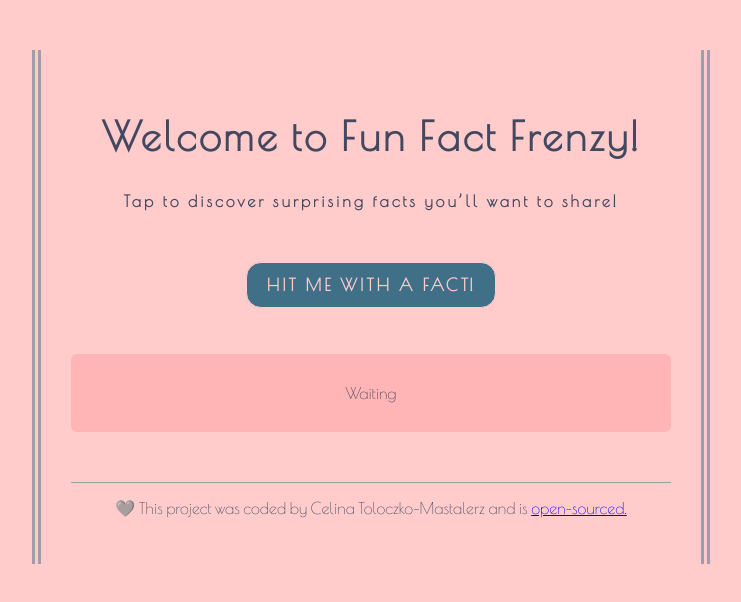
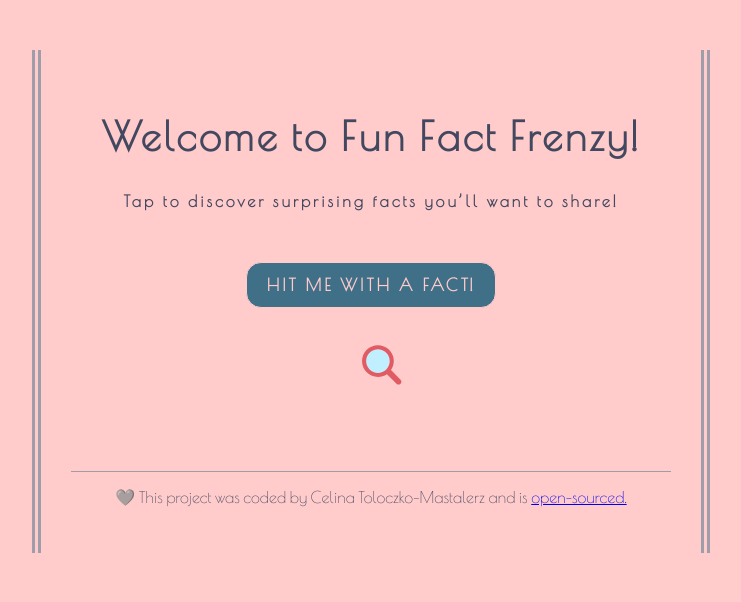
Before and after one commit to ctoloczko/react-random-facts, a React (Create React App) app: page / in a window 1280 px wide. Shown: the top 602 px of the page, without its empty margins (269-1010 px from the left). Built offline with nearby package versions, Linux system fonts and the light colour scheme.

Commit message:
added typewriter effect and deployed on netlify

```diff
--- a/package.json
+++ b/package.json
@@ -13,6 +13,7 @@
     "react-loader-spinner": "^6.1.6",
     "react-scripts": "5.0.1",
     "react-spinners": "^0.14.1",
+    "typewriter-effect": "^2.21.0",
     "web-vitals": "^2.1.4"
   },
   "scripts": {
--- a/src/FactsGenerator.js
+++ b/src/FactsGenerator.js
@@ -1,6 +1,9 @@
 import React, { useState } from "react";
 import { Hourglass } from "react-loader-spinner";
+import { MagnifyingGlass } from "react-loader-spinner";
 import axios from "axios";
+import Typewriter from "typewriter-effect";
+
 import "./App.css";
 
 export default function FactsGenerator() {
@@ -33,8 +36,32 @@ export default function FactsGenerator() {
             colors={["#306cce", "#72a1ed"]}
           />
         </div>
+      ) : fact ? (
+        <div className="Fact">
+          {" "}
+          <Typewriter
+            options={{
+              strings: [fact],
+              autoStart: true,
+              loop: false,
+              deleteSpeed: 0,
+              delay: "natural",
+            }}
+          />
+        </div>
       ) : (
-        <p className="Fact">{fact || "Waiting"}</p>
+        <div>
+          <MagnifyingGlass
+            visible={true}
+            height="80"
+            width="80"
+            ariaLabel="magnifying-glass-loading"
+            wrapperStyle={{}}
+            wrapperClass="magnifying-glass-wrapper"
+            glassColor="#c0efff"
+            color="#e15b64"
+          />
+        </div>
       )}
     </>
   );
```
Also changed, not shown: 1 other file (tests, documents, lock files or other folders).
